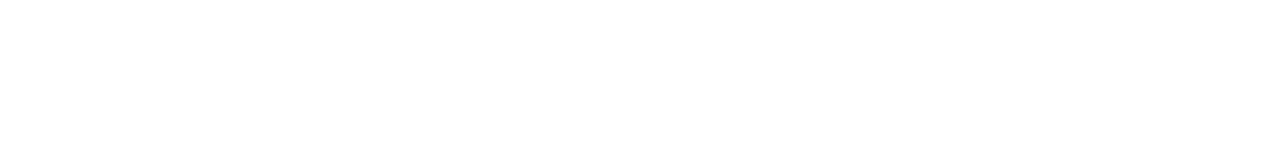
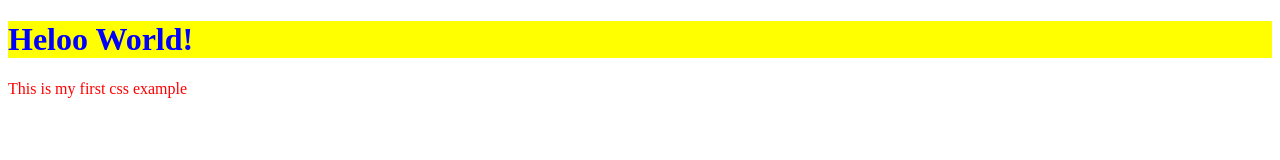
Before and after one commit to josimarsousa/MDN-web-docs-tutorials, a plain HTML site: page cssEstilizandoWeb/index.html in a window 1280 px wide. Drawn offline with Linux system fonts and the light colour scheme.

Commit message:
index ok

```diff
--- a/cssEstilizandoWeb/index.html
+++ b/cssEstilizandoWeb/index.html
@@ -6,6 +6,9 @@
     <title>Css Experiment</title>
 </head>
 <body>
-
+    <h1 style="color: blue; background-color: yellow"; border: 1px solid black>
+        Heloo World!
+    </h1>
+    <p style="color: red">This is my first css example</p>
 </body>
 </html>
```
